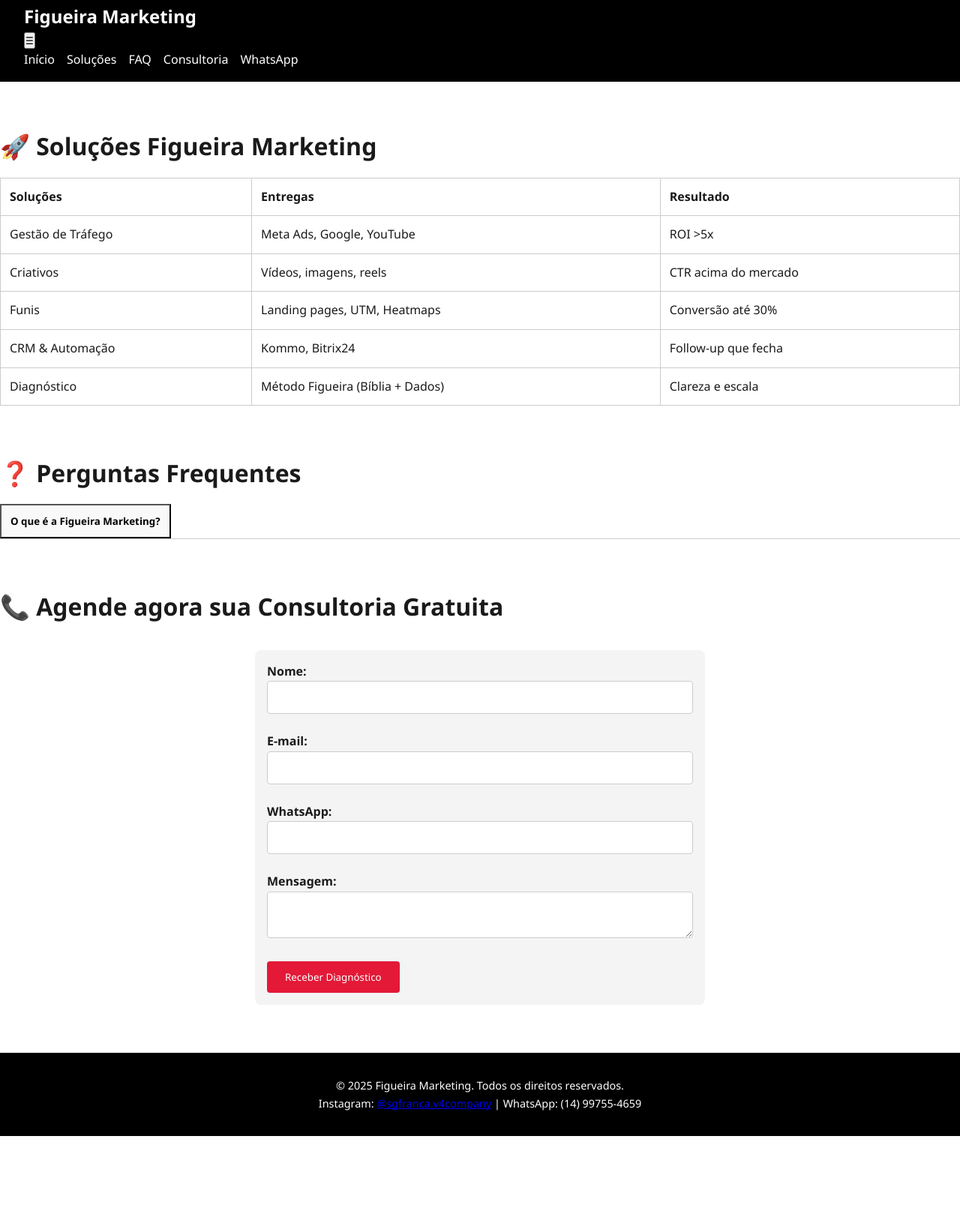
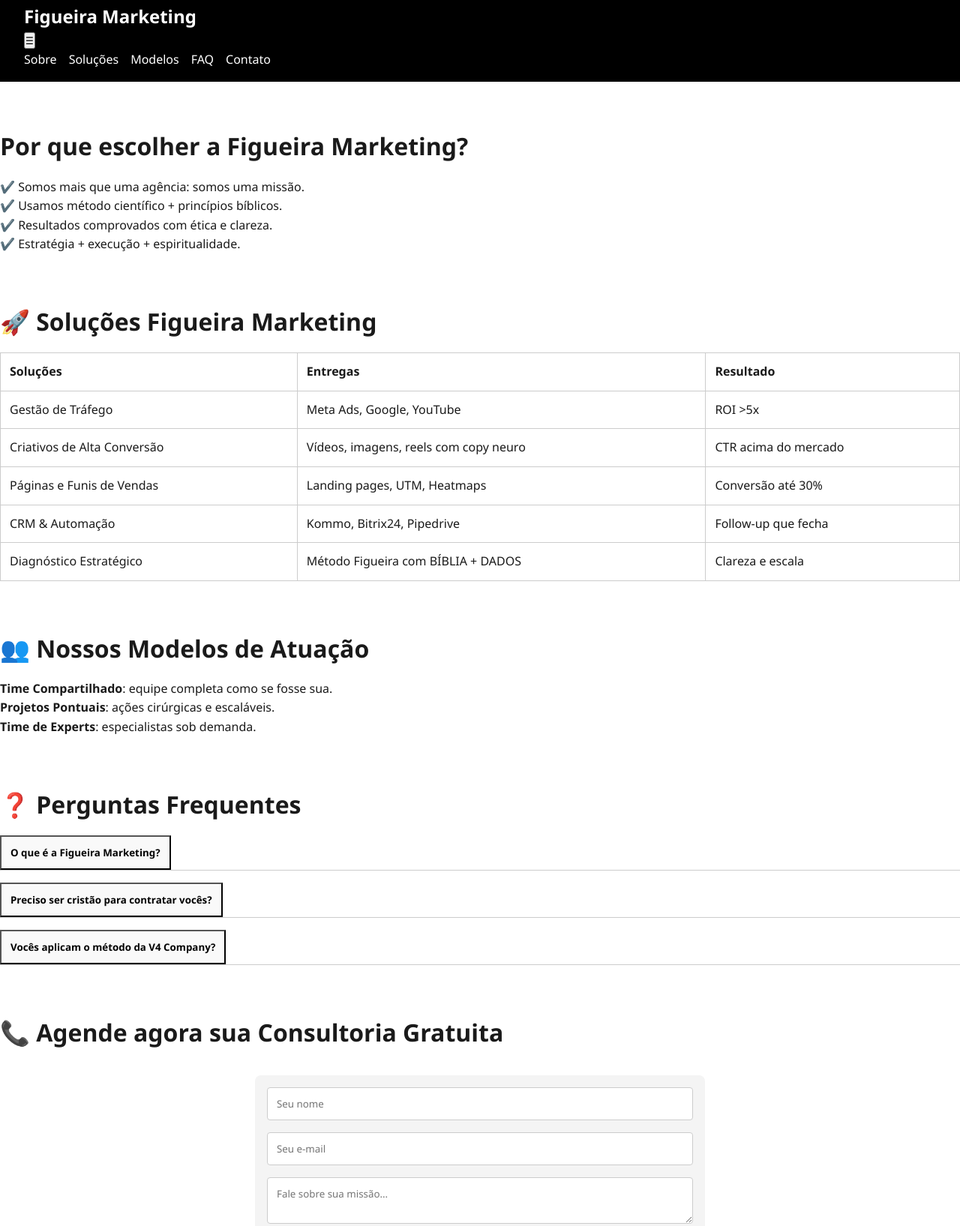
Before and after one commit to tuco-gui/figueira-marketing, a website: page index.html in a window 1280 px wide. Shown: the part 13-1648 px from the top of the page at 75% size. Before the commit the page ends 1528 px from the top, so only its background shows below. Drawn offline with Linux system fonts and the light colour scheme.

Commit message:
Update index.html

```diff
--- a/index.html
+++ b/index.html
@@ -1,26 +1,26 @@
 <!DOCTYPE html>
 <html lang="pt-BR">
 <head>
-  <meta charset="UTF-8" />
-  <meta name="viewport" content="width=device-width, initial-scale=1.0" />
-  <meta name="description" content="Figueira Marketing - A agência cristã de marketing de performance que une fé, dados e resultados.">
-  <meta name="keywords" content="marketing cristão, marketing de performance, consultoria gratuita, tráfego pago, SEO, Kommo, CRM cristão, agência cristã">
+  <meta charset="UTF-8">
+  <meta name="viewport" content="width=device-width, initial-scale=1.0">
+  <meta name="description" content="Figueira Marketing é a agência cristã que conecta propósito à performance através de estratégias com dados e fé.">
+  <meta name="keywords" content="marketing cristão, tráfego pago, agência V4, marketing de performance, figueira marketing, funil de vendas, consultoria gratuita">
   <meta name="author" content="Figueira Marketing">
-  <title>Figueira Marketing | Conectando Propósito à Performance</title>
-  <link rel="stylesheet" href="styles.css" />
+  <title>Figueira Marketing - Conectando Propósito à Performance</title>
+  <link rel="stylesheet" href="styles.css">
 </head>
 <body>
   <header class="header">
     <div class="container">
       <h1 class="logo">Figueira Marketing</h1>
-      <nav class="nav">
-        <button class="menu-toggle">☰</button>
-        <ul class="nav-list">
-          <li><a href="#">Início</a></li>
+      <nav class="navbar">
+        <button class="menu-toggle" aria-label="Abrir menu">☰</button>
+        <ul class="nav-links">
+          <li><a href="#sobre">Sobre</a></li>
           <li><a href="#solucoes">Soluções</a></li>
+          <li><a href="#modelos">Modelos</a></li>
           <li><a href="#faq">FAQ</a></li>
-          <li><a href="#consultoria">Consultoria</a></li>
-          <li><a href="https://wa.me/5514997554659" class="btn-nav">WhatsApp</a></li>
+          <li><a href="#contato">Contato</a></li>
         </ul>
       </nav>
     </div>
@@ -30,46 +30,81 @@
     <div class="container">
       <h2>🌿 Conectando Propósito à Performance</h2>
       <p>A primeira agência com raízes bíblicas e frutos reais no marketing de performance.</p>
-      <a href="#consultoria" class="btn-primary">Agende sua Consultoria Gratuita</a>
+      <a class="btn-primary" href="https://wa.me/5514997554659" target="_blank">Agende sua consultoria gratuita</a>
     </div>
   </section>
 
-  <section id="solucoes" class="section">
+  <section id="sobre" class="sobre">
+    <div class="container">
+      <h2>Por que escolher a Figueira Marketing?</h2>
+      <ul>
+        <li>✔️ Somos mais que uma agência: somos uma missão.</li>
+        <li>✔️ Usamos método científico + princípios bíblicos.</li>
+        <li>✔️ Resultados comprovados com ética e clareza.</li>
+        <li>✔️ Estratégia + execução + espiritualidade.</li>
+      </ul>
+    </div>
+  </section>
+
+  <section id="solucoes" class="solucoes">
     <div class="container">
       <h2>🚀 Soluções Figueira Marketing</h2>
       <table>
-        <tr><th>Soluções</th><th>Entregas</th><th>Resultado</th></tr>
-        <tr><td>Gestão de Tráfego</td><td>Meta Ads, Google, YouTube</td><td>ROI &gt;5x</td></tr>
-        <tr><td>Criativos</td><td>Vídeos, imagens, reels</td><td>CTR acima do mercado</td></tr>
-        <tr><td>Funis</td><td>Landing pages, UTM, Heatmaps</td><td>Conversão até 30%</td></tr>
-        <tr><td>CRM & Automação</td><td>Kommo, Bitrix24</td><td>Follow-up que fecha</td></tr>
-        <tr><td>Diagnóstico</td><td>Método Figueira (Bíblia + Dados)</td><td>Clareza e escala</td></tr>
+        <thead>
+          <tr>
+            <th>Soluções</th>
+            <th>Entregas</th>
+            <th>Resultado</th>
+          </tr>
+        </thead>
+        <tbody>
+          <tr><td>Gestão de Tráfego</td><td>Meta Ads, Google, YouTube</td><td>ROI >5x</td></tr>
+          <tr><td>Criativos de Alta Conversão</td><td>Vídeos, imagens, reels com copy neuro</td><td>CTR acima do mercado</td></tr>
+          <tr><td>Páginas e Funis de Vendas</td><td>Landing pages, UTM, Heatmaps</td><td>Conversão até 30%</td></tr>
+          <tr><td>CRM & Automação</td><td>Kommo, Bitrix24, Pipedrive</td><td>Follow-up que fecha</td></tr>
+          <tr><td>Diagnóstico Estratégico</td><td>Método Figueira com BÍBLIA + DADOS</td><td>Clareza e escala</td></tr>
+        </tbody>
       </table>
     </div>
   </section>
 
-  <section id="faq" class="section">
+  <section id="modelos" class="modelos">
+    <div class="container">
+      <h2>👥 Nossos Modelos de Atuação</h2>
+      <ul>
+        <li><strong>Time Compartilhado</strong>: equipe completa como se fosse sua.</li>
+        <li><strong>Projetos Pontuais</strong>: ações cirúrgicas e escaláveis.</li>
+        <li><strong>Time de Experts</strong>: especialistas sob demanda.</li>
+      </ul>
+    </div>
+  </section>
+
+  <section id="faq" class="faq">
     <div class="container">
       <h2>❓ Perguntas Frequentes</h2>
-      <div class="faq-list">
-        <div class="faq-item">
-          <button class="faq-question">O que é a Figueira Marketing?</button>
-          <div class="faq-answer">Uma agência cristã de marketing de performance que une fé, dados e resultados.</div>
-        </div>
-        <!-- Mais 19 perguntas com estrutura igual -->
+      <div class="faq-item">
+        <button class="faq-question">O que é a Figueira Marketing?</button>
+        <div class="faq-answer"><p>Agência cristã de marketing de performance que une fé, dados e resultados.</p></div>
+      </div>
+      <div class="faq-item">
+        <button class="faq-question">Preciso ser cristão para contratar vocês?</button>
+        <div class="faq-answer"><p>Não. Atendemos empresas éticas e com desejo de crescimento.</p></div>
+      </div>
+      <div class="faq-item">
+        <button class="faq-question">Vocês aplicam o método da V4 Company?</button>
+        <div class="faq-answer"><p>Sim, com adaptações e integração com princípios bíblicos.</p></div>
       </div>
     </div>
   </section>
 
-  <section id="consultoria" class="section">
+  <section id="contato" class="contato">
     <div class="container">
       <h2>📞 Agende agora sua Consultoria Gratuita</h2>
-      <form class="formulario">
-        <label>Nome:<input type="text" name="nome" required></label>
-        <label>E-mail:<input type="email" name="email" required></label>
-        <label>WhatsApp:<input type="text" name="whatsapp"></label>
-        <label>Mensagem:<textarea name="mensagem"></textarea></label>
-        <button type="submit">Receber Diagnóstico</button>
+      <form id="form-contato">
+        <input type="text" name="nome" placeholder="Seu nome" required>
+        <input type="email" name="email" placeholder="Seu e-mail" required>
+        <textarea name="mensagem" placeholder="Fale sobre sua missão..." required></textarea>
+        <button type="submit">Quero agendar</button>
       </form>
     </div>
   </section>
@@ -77,7 +112,9 @@
   <footer class="footer">
     <div class="container">
       <p>© 2025 Figueira Marketing. Todos os direitos reservados.</p>
-      <p>Instagram: <a href="https://instagram.com/sgfranca.v4company">@sgfranca.v4company</a> | WhatsApp: (14) 99755-4659</p>
+      <p>Instagram: <a href="https://instagram.com/sgfranca.v4company" target="_blank">@sgfranca.v4company</a></p>
+      <p>WhatsApp: <a href="https://wa.me/5514997554659" target="_blank">(14) 99755-4659</a></p>
+      <p>Endereço: Rua Amando de Barros, 1040 – Sala 204 – Botucatu/SP</p>
     </div>
   </footer>
 
```
